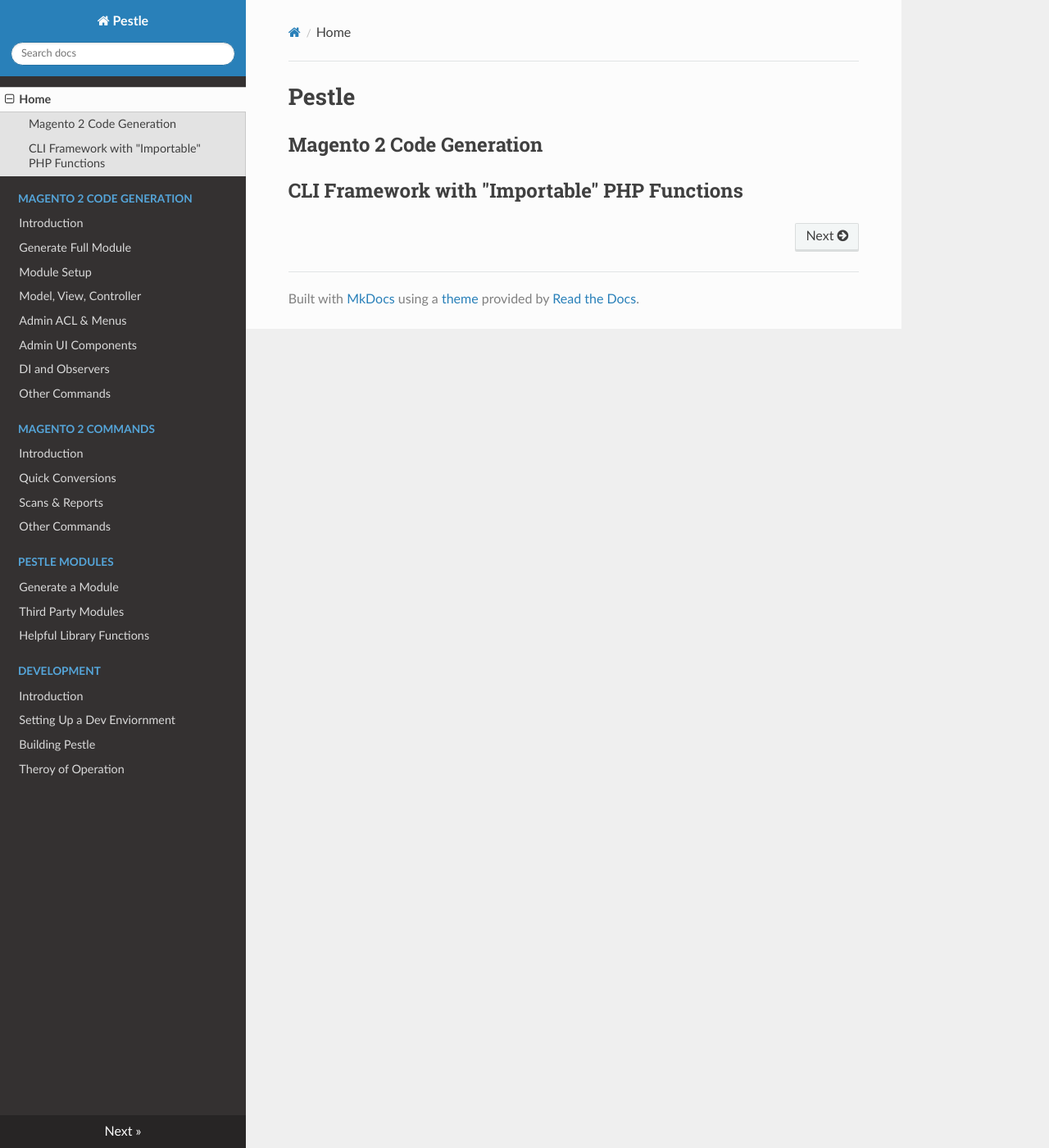
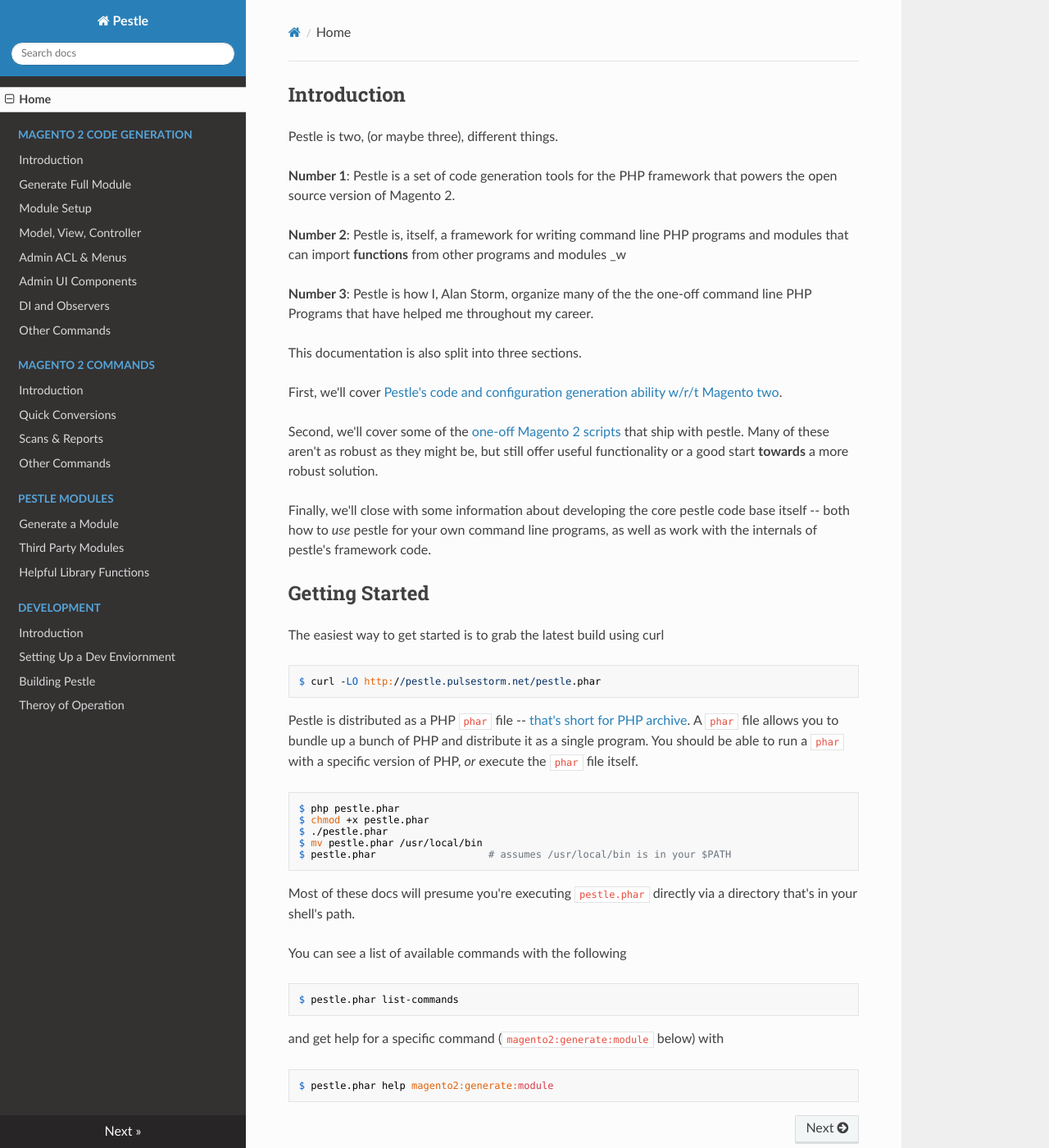
Before and after one commit to astorm/pestle, an MkDocs documentation site: the page built from docs/index.md, in a window 1280 px wide and 1400 px high. Shown: the whole window at 82% size. Built offline with MkDocs 1.6.1, drawn with Linux system fonts in a browser that asks for light colours; nearby versions of some CDN libraries.

Commit message:
Issue #413

```diff
--- a/docs/index.md
+++ b/docs/index.md
@@ -1,5 +1,41 @@
-# Pestle
+## Introduction
 
-## Magento 2 Code Generation
+Pestle is two, (or maybe three), different things.
 
-## CLI Framework with "Importable" PHP Functions
+**Number 1**: Pestle is a set of code generation tools for the PHP framework that powers the open source version of Magento 2.
+
+**Number 2**: Pestle is, itself, a framework for writing command line PHP programs and modules that can import **functions** from other programs and modules _w
+
+**Number 3**: Pestle is how I, Alan Storm, organize many of the the one-off command line PHP Programs that have helped me throughout my career.
+
+This documentation is also split into three sections.
+
+First, we'll cover [Pestle's code and configuration generation ability w/r/t Magento two](https://pestle.readthedocs.io/en/latest/magento2-introduction/).
+
+Second, we'll cover some of the [one-off Magento 2 scripts](https://pestle.readthedocs.io/en/latest/magento2-other-introduction/) that ship with pestle.  Many of these aren't as robust as they might be, but still offer useful functionality or a good start **towards** a more robust solution.
+
+Finally, we'll close with some information about developing the core pestle code base itself -- both how to _use_ pestle for your own command line programs, as well as work with the internals of pestle's framework code.
+
+## Getting Started
+
+The easiest way to get started is to grab the latest build using curl
+
+    $ curl -LO http://pestle.pulsestorm.net/pestle.phar
+
+Pestle is distributed as a PHP `phar` file -- [that's short for PHP archive](https://www.php.net/manual/en/book.phar.php).  A `phar` file allows you to bundle up a bunch of PHP and distribute it as a single program.  You should be able to run a `phar` with a specific version of PHP, _or_ execute the `phar` file itself.
+
+    $ php pestle.phar
+    $ chmod +x pestle.phar
+    $ ./pestle.phar
+    $ mv pestle.phar /usr/local/bin
+    $ pestle.phar                   # assumes /usr/local/bin is in your $PATH
+
+Most of these docs will presume you're executing `pestle.phar` directly via a directory that's in your shell's path.
+
+You can see a list of available commands with the following
+
+    $ pestle.phar list-commands
+
+and get help for a specific command (`magento2:generate:module` below) with
+
+    $ pestle.phar help magento2:generate:module
```
